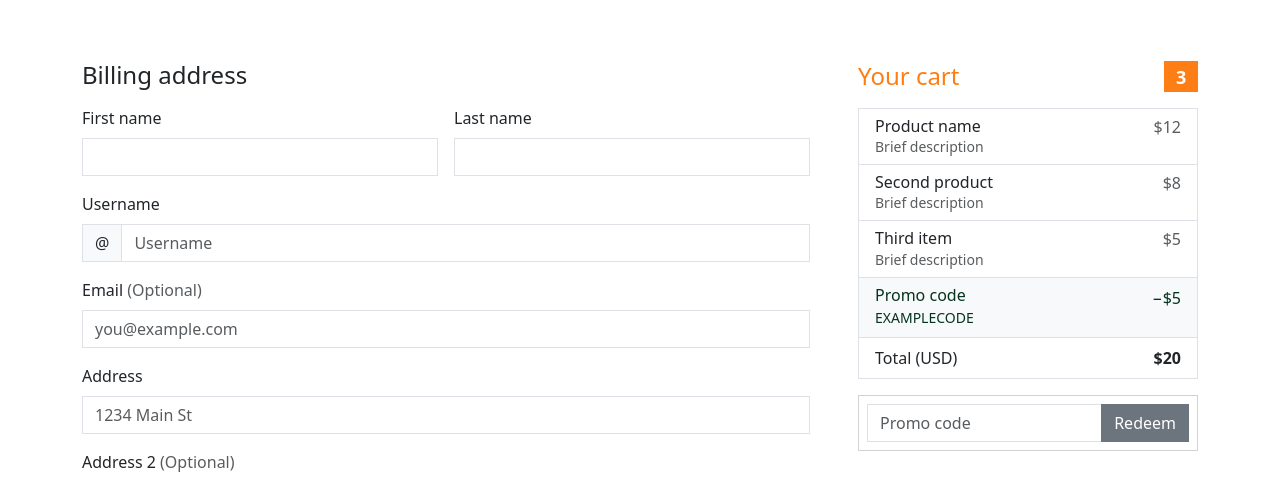
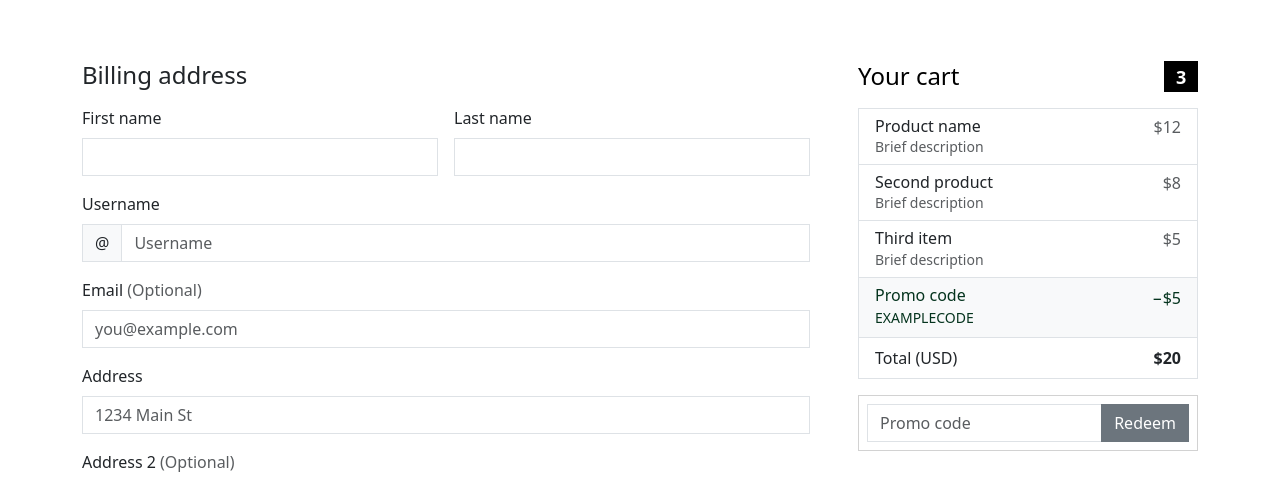
Before and after one commit to ebejmo/setup, a website: page index.html in a window 1280 px wide. Shown: the part 294-773 px from the top of the page. Drawn offline with nearby package versions, Linux system fonts and the light colour scheme.

Commit message:
New primary color

```diff
--- a/src/scss/_variables.scss
+++ b/src/scss/_variables.scss
@@ -21,7 +21,7 @@ $green:   #05341e ;
 $teal:    #20c997 ;
 $cyan:    #0dcaf0 ;
 
-$primary:       $orange ;
+$primary:       $black ;
 $secondary:     $gray-600 ;
 $success:       $green ;
 $info:          $cyan ;
```
Also changed, not shown: dist/css/styles.css, 1 other file.
